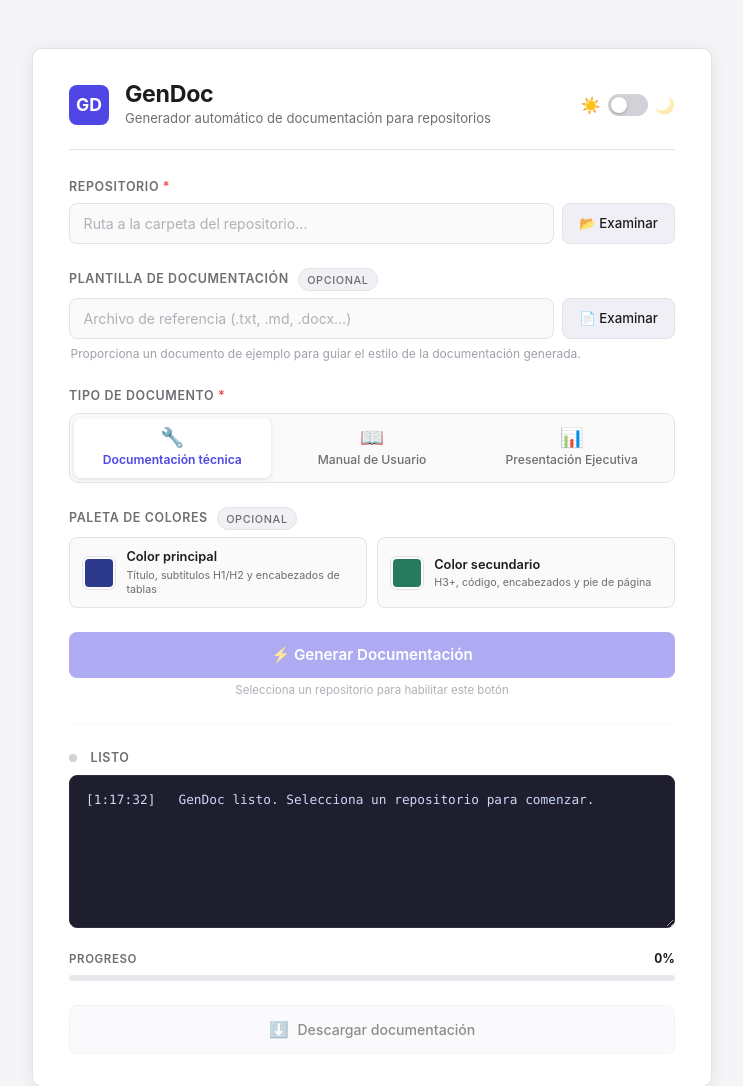
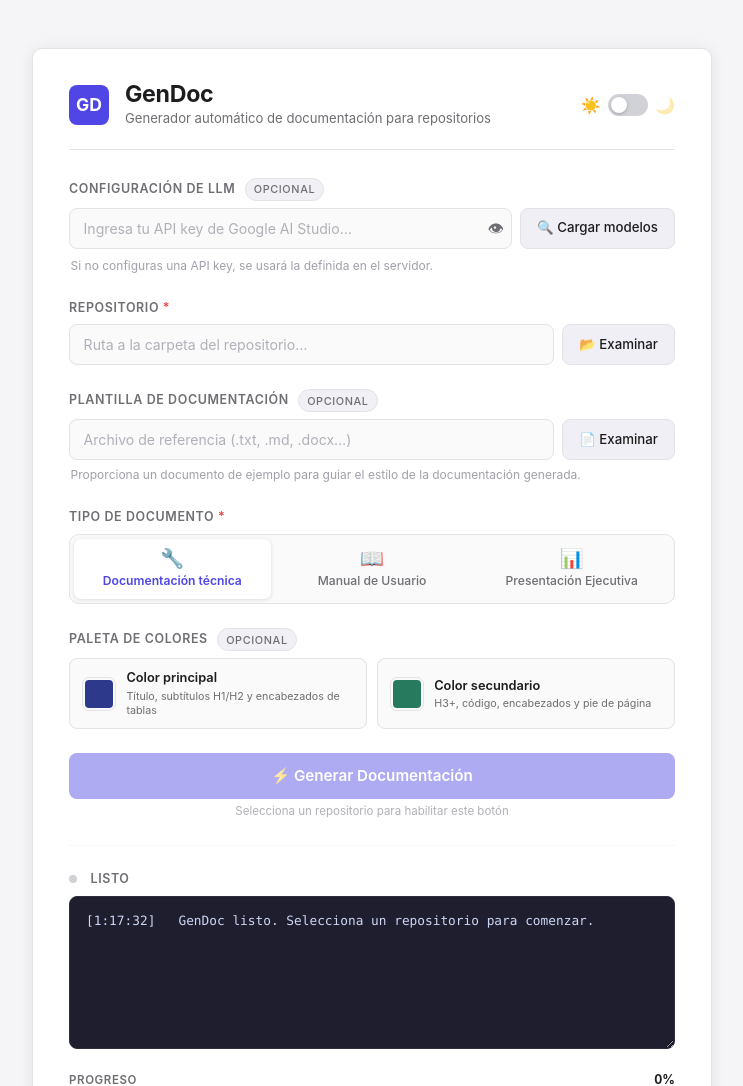
Before and after one commit to JossRubio/GenDoc, a Flask app: page / in a window 1280 px wide. Shown: the top 1086 px of the page, without its empty margins (268-1011 px from the left). Run offline with Flask 3, Linux system fonts and the light colour scheme; some libraries are stand-ins or nearby versions.

Commit message:
feat: Incorporación de api-key personalizada y selector de modelo

```diff
--- a/app/routes.py
+++ b/app/routes.py
@@ -6,6 +6,7 @@ from flask import (
     request, send_file, stream_with_context,
 )
 
+from . import ai_service
 from .services import browse_folder, browse_file, generate_documentation_stream, extract_template_sections
 
 main = Blueprint("main", __name__)
@@ -47,15 +48,34 @@ def api_template_sections():
     return jsonify({"sections": sections})
 
 
+@main.route("/api/models", methods=["POST"])
+def api_list_models():
+    body    = request.get_json(silent=True) or {}
+    api_key = (body.get("api_key") or "").strip()
+
+    if not api_key:
+        return jsonify({"error": "No se proporcionó API key."}), 400
+
+    try:
+        models = ai_service.list_models(api_key)
+        return jsonify({"models": models})
+    except ValueError as exc:
+        return jsonify({"error": str(exc)}), 401
+    except Exception as exc:
+        return jsonify({"error": str(exc)}), 500
+
+
 @main.route("/api/generate", methods=["POST"])
 def api_generate():
-    body            = request.get_json(silent=True) or {}
-    repo_path       = (body.get("repo_path")       or "").strip()
-    template_path   = (body.get("template_path")   or "").strip() or None
-    doc_type        = (body.get("doc_type")         or "").strip() or None
-    primary_color   = (body.get("primary_color")   or "").strip() or None
-    secondary_color = (body.get("secondary_color") or "").strip() or None
-    locked_sections = body.get("locked_sections")  # list[str] | None
+    body             = request.get_json(silent=True) or {}
+    repo_path        = (body.get("repo_path")        or "").strip()
+    template_path    = (body.get("template_path")    or "").strip() or None
+    doc_type         = (body.get("doc_type")          or "").strip() or None
+    primary_color    = (body.get("primary_color")    or "").strip() or None
+    secondary_color  = (body.get("secondary_color")  or "").strip() or None
+    locked_sections  = body.get("locked_sections")   # list[str] | None
+    api_key_override = (body.get("api_key_override") or "").strip() or None
+    model_override   = (body.get("model_override")   or "").strip() or None
 
     if not isinstance(locked_sections, list):
         locked_sections = None
@@ -68,7 +88,8 @@ def api_generate():
     def event_stream():
         for event in generate_documentation_stream(repo_path, template_path, doc_type,
                                                     primary_color, secondary_color,
-                                                    locked_sections):
+                                                    locked_sections,
+                                                    api_key_override, model_override):
             # When the document is ready, mint a download token and include it
             # in the event so the browser never receives the raw filesystem path.
             if event.get("type") == "ready":
--- a/static/css/main.css
+++ b/static/css/main.css
@@ -660,6 +660,79 @@ body {
   border-color: var(--gd-log-border);
 }
 
+/* ── LLM config ──────────────────────────────────────────────────── */
+
+.gd-apikey-wrap {
+  position: relative;
+  flex: 1;
+  min-width: 0;
+  display: flex;
+}
+
+.gd-apikey-wrap .gd-path-input {
+  flex: 1;
+  padding-right: 2.5rem; /* room for the eye button */
+}
+
+.gd-apikey-eye {
+  position: absolute;
+  right: 0.5rem;
+  top: 50%;
+  transform: translateY(-50%);
+  background: none;
+  border: none;
+  cursor: pointer;
+  font-size: 1rem;
+  line-height: 1;
+  padding: 0;
+  color: var(--gd-muted);
+  transition: opacity 0.15s;
+}
+
+.gd-apikey-eye:hover {
+  opacity: 0.7;
+}
+
+.gd-model-row {
+  display: flex;
+  align-items: center;
+  gap: 0.6rem;
+}
+
+.gd-model-select {
+  flex: 1;
+  border: 1px solid var(--gd-border);
+  border-radius: 8px;
+  padding: 0.55rem 0.85rem;
+  font-size: 0.88rem;
+  color: var(--gd-text);
+  background: var(--gd-input-bg);
+  outline: none;
+  cursor: pointer;
+  transition: border-color 0.15s, background 0.25s, color 0.25s;
+  font-family: inherit;
+}
+
+.gd-model-select:focus {
+  border-color: var(--gd-primary);
+  background: var(--gd-input-focus-bg);
+}
+
+.gd-model-status {
+  font-size: 0.74rem;
+  white-space: nowrap;
+  flex-shrink: 0;
+  transition: color 0.2s;
+}
+
+.gd-model-status--loading { color: var(--gd-muted); }
+.gd-model-status--success { color: #15803d; }
+.gd-model-status--warn    { color: #92680a; }
+.gd-model-status--error   { color: #ef4444; }
+
+[data-theme="dark"] .gd-model-status--success { color: #4ade80; }
+[data-theme="dark"] .gd-model-status--warn    { color: #fbbf24; }
+
 /* Responsive tweaks */
 @media (max-width: 540px) {
   .gd-card {
--- a/static/js/app.js
+++ b/static/js/app.js
@@ -34,6 +34,14 @@ const ui = {
   sectionsList:           document.getElementById("sectionsList"),
   btnSelectAllSections:   document.getElementById("btnSelectAllSections"),
   btnDeselectAllSections: document.getElementById("btnDeselectAllSections"),
+  // LLM config
+  apiKeyInput:            document.getElementById("apiKeyInput"),
+  btnToggleApiKey:        document.getElementById("btnToggleApiKey"),
+  apiKeyEyeIcon:          document.getElementById("apiKeyEyeIcon"),
+  btnLoadModels:          document.getElementById("btnLoadModels"),
+  modelSelectorWrap:      document.getElementById("modelSelectorWrap"),
+  modelSelect:            document.getElementById("modelSelect"),
+  modelLoadStatus:        document.getElementById("modelLoadStatus"),
 };
 
 // ── State ────────────────────────────────────────────────────────────
@@ -137,6 +145,67 @@ function setDocTypeEnabled(enabled) {
   const wrap = document.querySelector(".gd-segment");
   if (wrap) wrap.classList.toggle("gd-segment--disabled", !enabled);
 }
+
+// ── LLM config ───────────────────────────────────────────────────────
+
+ui.btnToggleApiKey.addEventListener("click", () => {
+  const isHidden = ui.apiKeyInput.type === "password";
+  ui.apiKeyInput.type = isHidden ? "text" : "password";
+  ui.apiKeyEyeIcon.textContent = isHidden ? "🙈" : "👁";
+});
+
+function setModelStatus(msg, type = "info") {
+  ui.modelLoadStatus.textContent = msg;
+  ui.modelLoadStatus.className = `gd-model-status gd-model-status--${type}`;
+}
+
+async function loadModels() {
+  const apiKey = ui.apiKeyInput.value.trim();
+  if (!apiKey) {
+    setModelStatus("Ingresa una API key primero.", "warn");
+    ui.modelSelectorWrap.style.display = "block";
+    return;
+  }
+
+  ui.btnLoadModels.disabled = true;
+  ui.modelSelectorWrap.style.display = "block";
+  setModelStatus("Cargando modelos…", "loading");
+  ui.modelSelect.innerHTML = '<option value="">Cargando…</option>';
+
+  try {
+    const resp = await fetch("/api/models", {
+      method:  "POST",
+      headers: { "Content-Type": "application/json" },
+      body:    JSON.stringify({ api_key: apiKey }),
+    });
+    const data = await resp.json();
+
+    if (data.error) {
+      setModelStatus(`Error: ${data.error}`, "error");
+      ui.modelSelect.innerHTML = '<option value="">— Sin modelos —</option>';
+      return;
+    }
+
+    const models = data.models || [];
+    ui.modelSelect.innerHTML = '<option value="">— Usar modelo del servidor —</option>';
+    models.forEach(m => {
+      const opt = document.createElement("option");
+      opt.value       = m.id;
+      opt.textContent = m.display_name || m.id;
+      ui.modelSelect.appendChild(opt);
+    });
+
+    setModelStatus(`${models.length} modelo(s) disponible(s)`, "success");
+    log(`Modelos cargados: ${models.length}`, "success");
+  } catch (err) {
+    setModelStatus("No se pudo conectar con el servidor.", "error");
+    ui.modelSelect.innerHTML = '<option value="">— Error al cargar —</option>';
+  } finally {
+    ui.btnLoadModels.disabled = false;
+  }
+}
+
+ui.btnLoadModels.addEventListener("click", loadModels);
 
 // ── Browse handlers ──────────────────────────────────────────────────
 
@@ -347,6 +416,9 @@ async function generate() {
   log("Iniciando generación de documentación...");
 
   try {
+    const apiKeyOverride   = ui.apiKeyInput.value.trim() || null;
+    const modelOverride    = ui.modelSelect.value.trim() || null;
+
     const resp = await fetch("/api/generate", {
       method:  "POST",
       headers: { "Content-Type": "application/json" },
@@ -357,6 +429,8 @@ async function generate() {
         primary_color:    ui.colorPrimary.value,
         secondary_color:  ui.colorSecondary.value,
         locked_sections:  getLockedSections(),
+        api_key_override: apiKeyOverride,
+        model_override:   modelOverride,
       }),
     });
 
--- a/templates/index.html
+++ b/templates/index.html
@@ -47,6 +47,48 @@
             <div class="gd-switch-thumb"></div>
           </label>
           <span class="gd-theme-icon icon-moon" aria-hidden="true">🌙</span>
+        </div>
+      </div>
+
+      <!-- ── Configuración de LLM ───────────────────────────────── -->
+      <div class="mb-4">
+        <div class="gd-label">
+          Configuración de LLM
+          <span class="badge-optional">Opcional</span>
+        </div>
+
+        <!-- API Key row -->
+        <div class="gd-path-group mb-2">
+          <div class="gd-apikey-wrap">
+            <input
+              id="apiKeyInput"
+              type="password"
+              class="gd-path-input"
+              placeholder="Ingresa tu API key de Google AI Studio…"
+              autocomplete="off"
+              spellcheck="false"
+            />
+            <button id="btnToggleApiKey" class="gd-apikey-eye" type="button" title="Mostrar / ocultar">
+              <span id="apiKeyEyeIcon">👁</span>
+            </button>
+          </div>
+          <button id="btnLoadModels" class="btn-browse" type="button">
+            🔍 Cargar modelos
+          </button>
+        </div>
+
+        <!-- Model selector (hidden until models are loaded) -->
+        <div id="modelSelectorWrap" style="display:none;">
+          <div class="gd-model-row">
+            <select id="modelSelect" class="gd-model-select">
+              <option value="">— Selecciona un modelo —</option>
+            </select>
+            <span id="modelLoadStatus" class="gd-model-status"></span>
+          </div>
+        </div>
+
+        <div style="font-size:0.75rem; color:#a0a0aa; margin-top:0.35rem; padding-left:0.1rem;">
+          Si no configuras una API key, se usará la definida en el servidor.
         </div>
       </div>
 
```
Also changed, not shown: app/ai_service.py (+53 -10 lines), app/generators/base.py (+12 -1 lines), app/services.py (+14 -5 lines).
